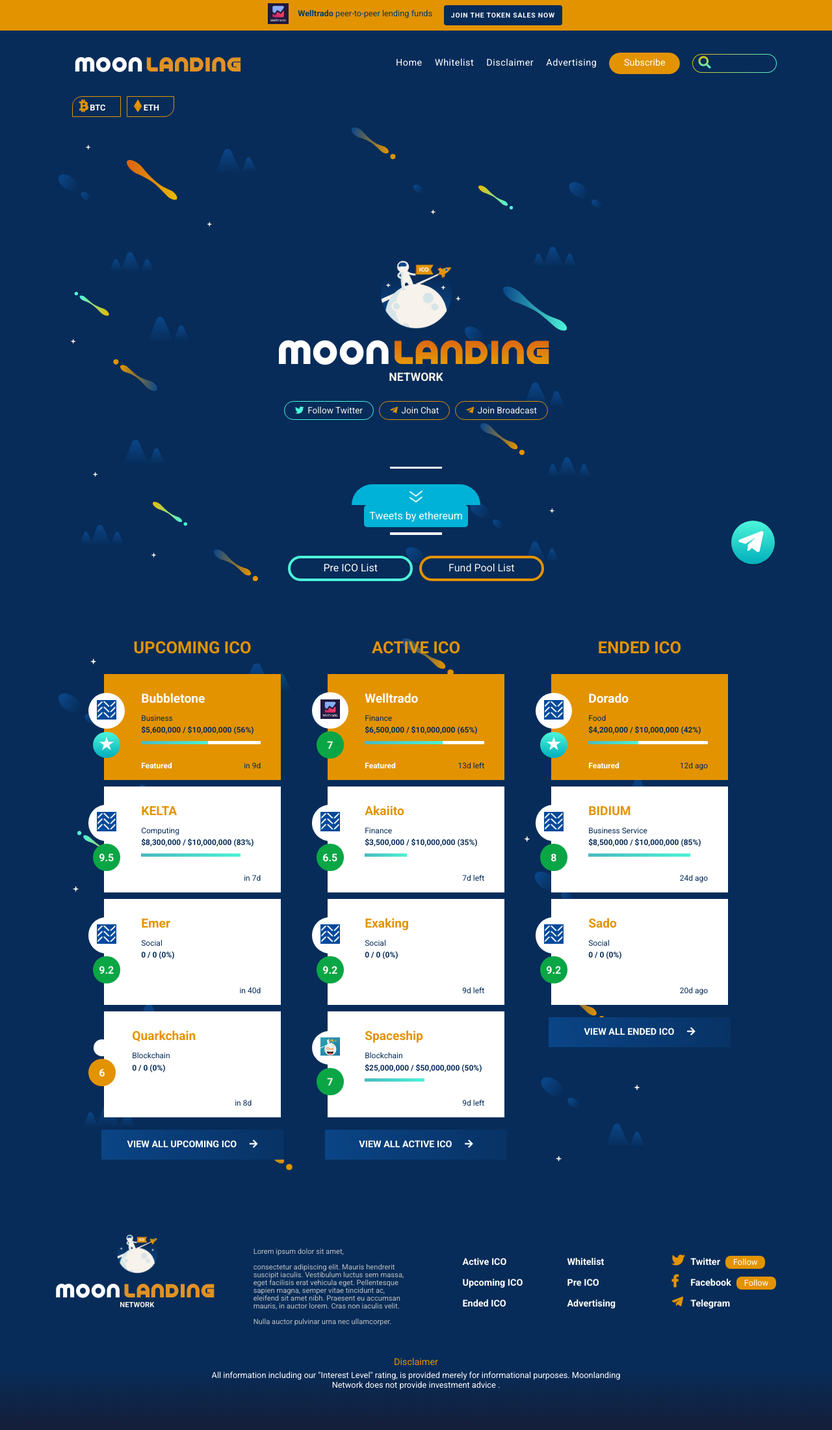
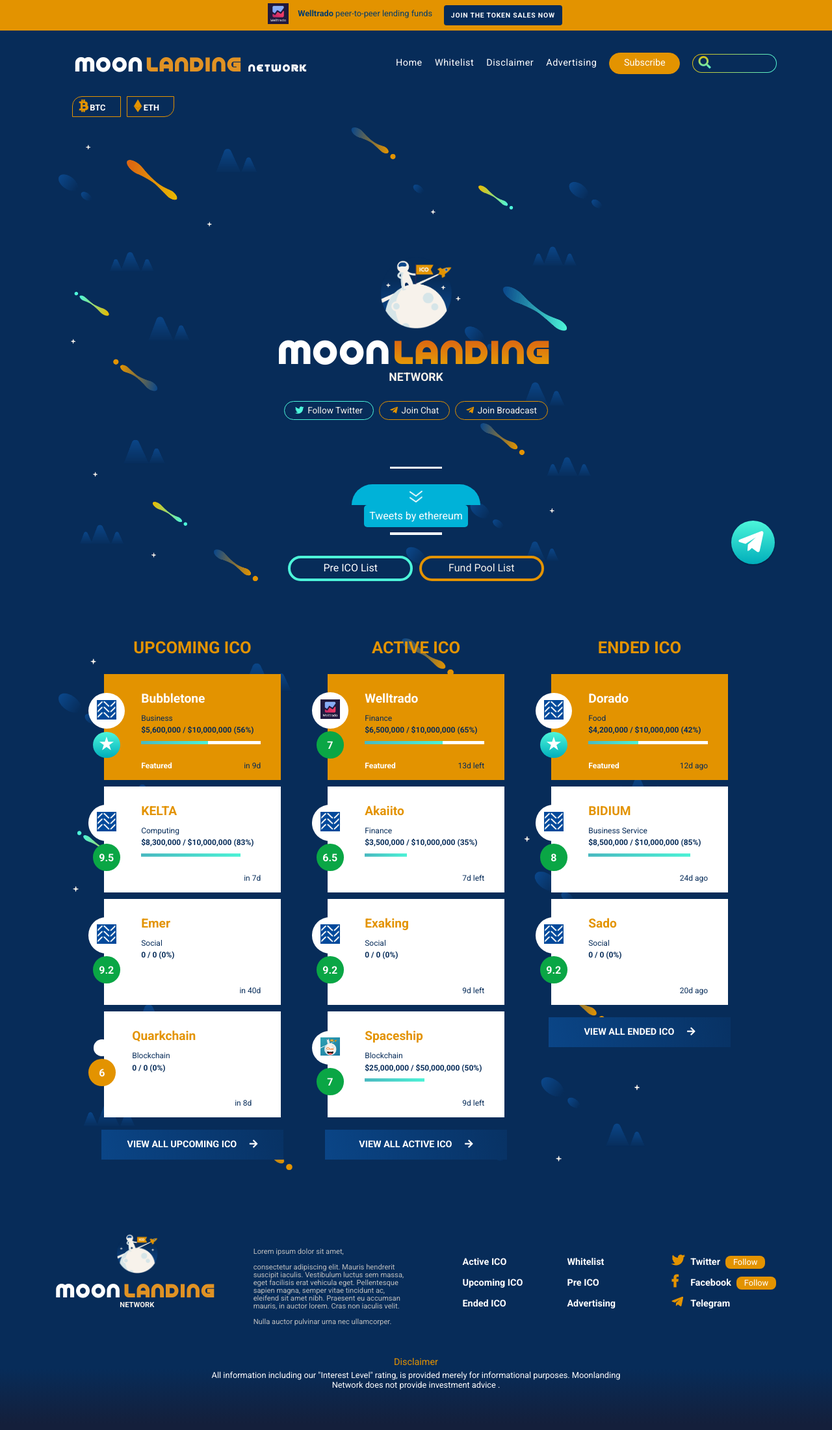
Before and after one commit to moonlandingnetwork/moonlandingnetwork.github.io, a Jekyll site: the page built from index.html, in a window 1280 px wide. Shown: the whole page at 65% size. Built offline with Jekyll 4.4.1, drawn with Linux system fonts in a browser that asks for light colours; cached includes are drawn as plain includes; nearby versions of some CDN libraries; comment, search, counter and statistics services are not loaded.

Commit message:
Updated Logo

```diff
--- a/_includes/nav.html
+++ b/_includes/nav.html
@@ -3,7 +3,7 @@
     <nav>
         <div id="nav-main">
         <a href="{{site.url}}">
-            <h1 class="logo">Moon Landing</h1>
+            <h1 class="logo">Moon Landing </h1>
         </a>
         <div class="nav-actions">
         <li id="nav-search"><i class="fas fa-search"></i></li>
--- a/css/style.css
+++ b/css/style.css
@@ -658,6 +658,13 @@ nav{
 .logo span{
     color: #E09224;
     margin-left: 0.3rem;
+}
+.logo span.navlogo-subtitle{
+    color: #fff;
+    font-size: 1rem;
+    text-transform: uppercase;
+    /* font-family: 'Roboto', sans-serif;
+    font-weight: 600; */
 }
 .nav-actions{
     display: -webkit-box;
--- a/js/custom.js
+++ b/js/custom.js
@@ -81,6 +81,9 @@ for(let i=0; i<logo.length; i++){
   let logoStringText = logo[i].textContent.split(' ');
   logoString.innerHTML = logoStringText[0] +"<span>" + logoStringText[1] + "<span>";
 }
+const navLogo = document.querySelector('#nav-main .logo');
+navLogo.innerHTML += '<span class="navlogo-subtitle">Network</span>';
+console.log(navLogo);
 /* Telegeram Chat */
 const telegramChatToggle = document.getElementById('telegram-chat-toggle');
 if(telegramChatToggle != null ){
```
